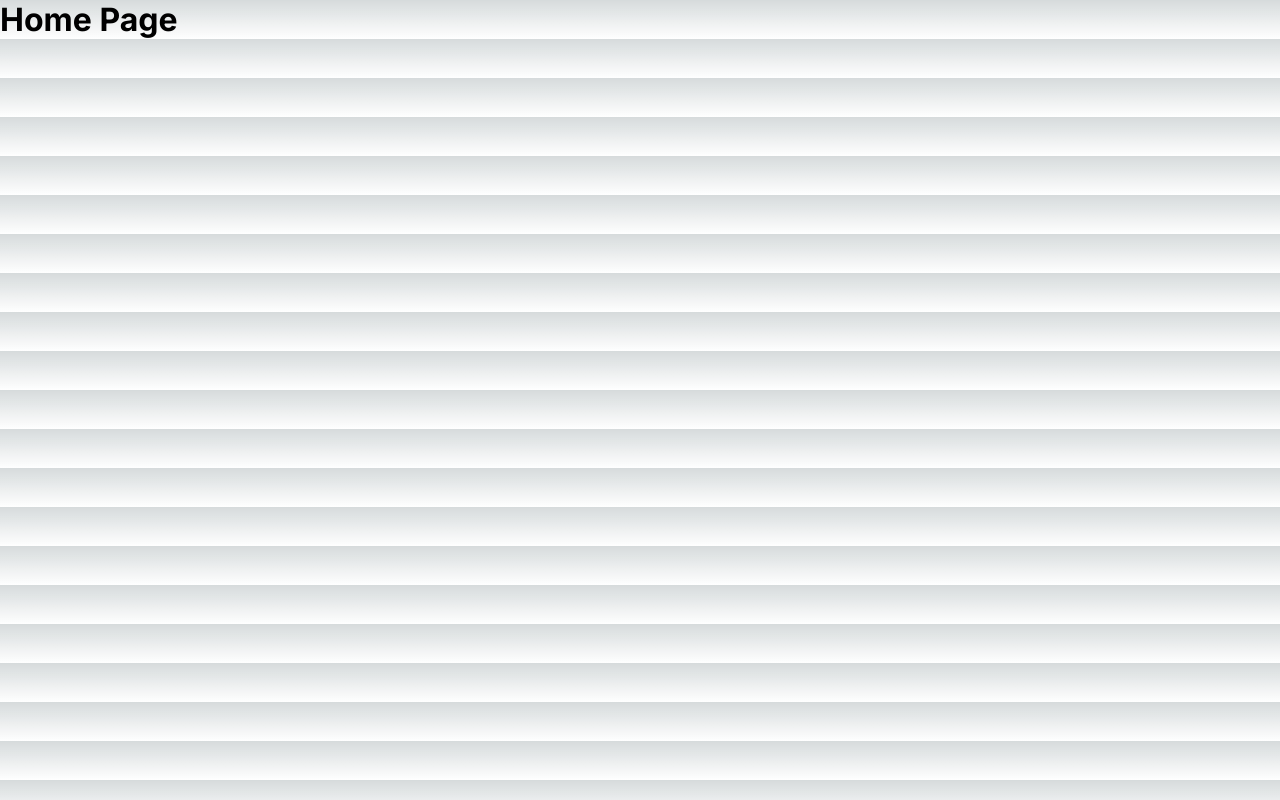
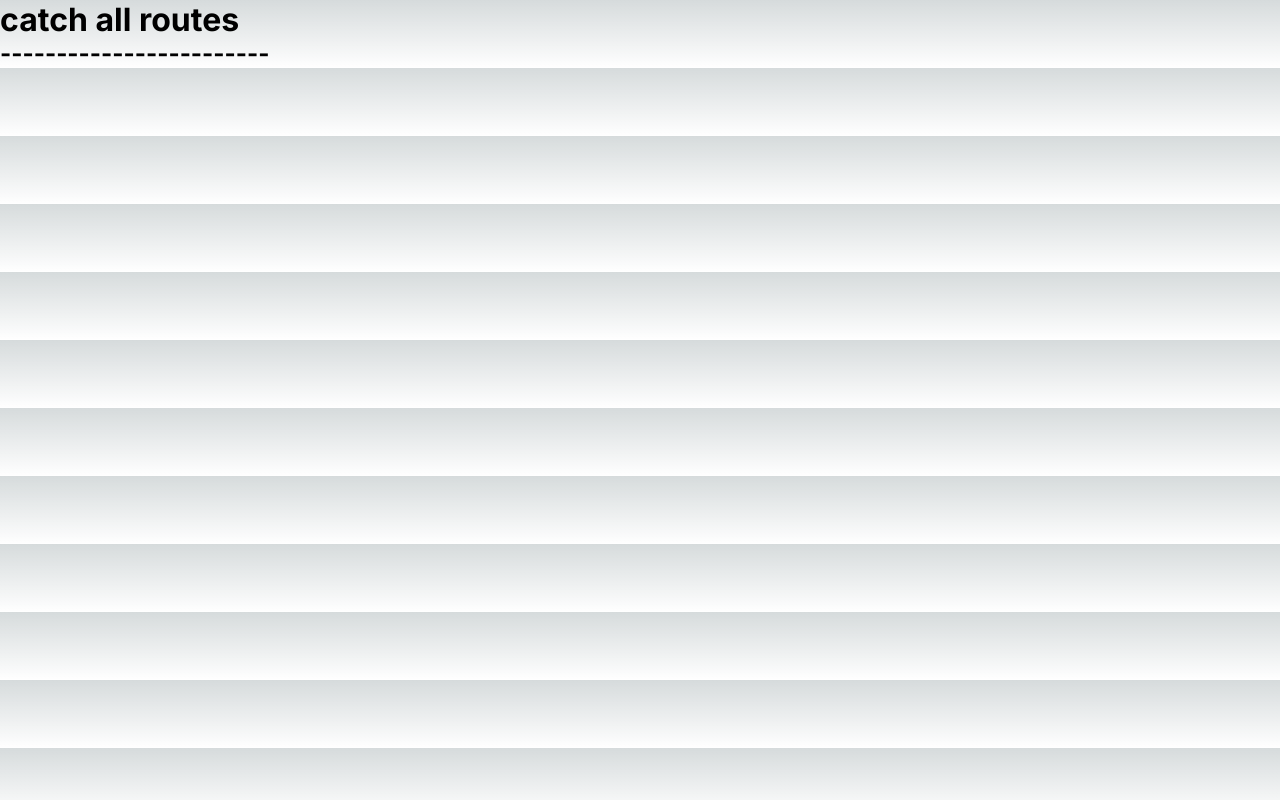
Before and after one commit to GThashan/Next-Lerner, a Next.js app in the folder next_tutorial/: page / in a window 1280 px wide. Built offline with nearby package versions, Linux system fonts and the light colour scheme.

Commit message:
catch all route

```diff
--- /dev/null
+++ b/next_tutorial/src/app/[...dpath]/page.jsx
@@ -0,0 +1,21 @@
+import React from 'react'
+
+function page({params}) {
+    console.log(params);
+  return (
+    <div>
+      <h1>catch all routes</h1>
+
+      <h2>------------------------</h2>
+      <ul>
+        {params.dpath.map((item)=>{
+            return(
+                <li>{item}</li>
+            )
+        })}
+      </ul>
+    </div>
+  )
+}
+
+export default page
```
